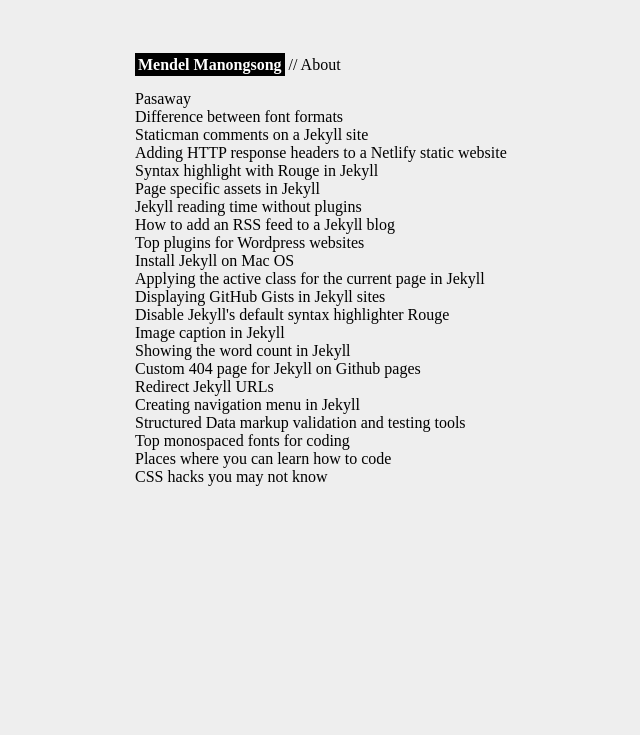
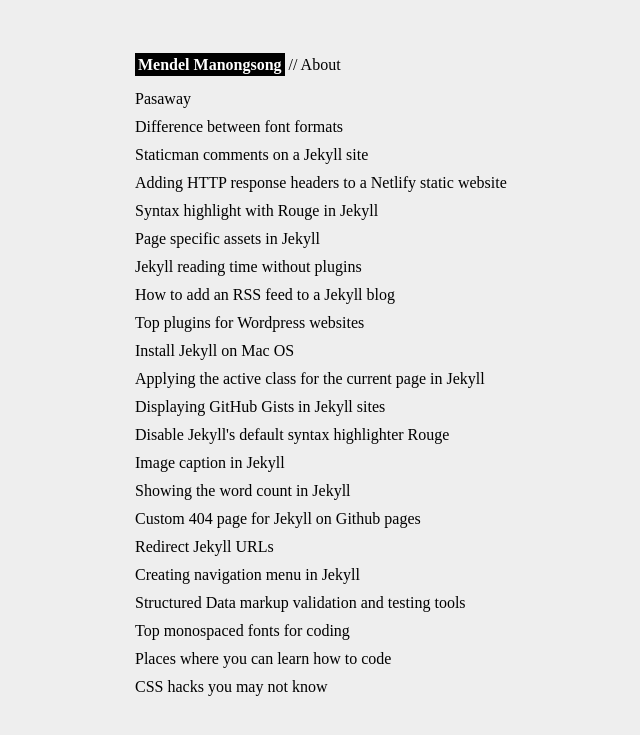
Before and after one commit to menderu/menderu.github.io, a Jekyll site: the page built from index.html, in a window 1280 px wide. Shown: the top 735 px of the page, without its empty margins (113-753 px from the left). Built offline with Jekyll 4.4.1, drawn with Linux system fonts in a browser that asks for light colours.

Commit message:
adjust list vertical spacing

```diff
--- a/_sass/main.scss
+++ b/_sass/main.scss
@@ -28,7 +28,6 @@ html {
 }
 
 .posts ul {
-  list-style-type: none;
   padding-left: 0;
 }
 
@@ -36,6 +35,7 @@ html {
   align-items: center;
   display: flex;
   justify-content: space-between;
+  margin: 10px 0;
 }
 
 .post-title {
```
